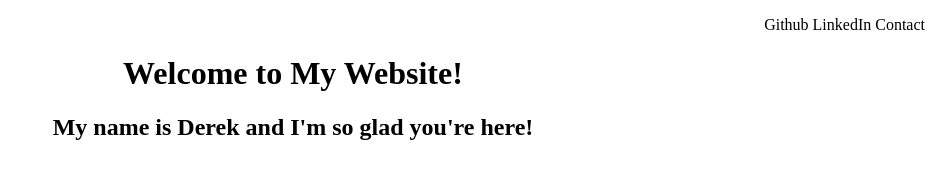
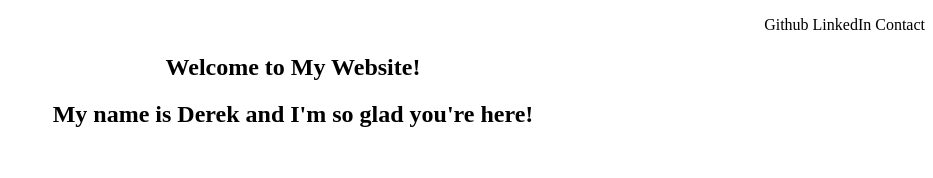
Before and after one commit to derekmeduri/landing-page, a plain HTML site: page index.html in a window 1280 px wide. Shown: the whole page, without its empty margins (347-1280 px from the left). Drawn offline with Linux system fonts and the light colour scheme.

Commit message:
updating html

```diff
--- a/index.html
+++ b/index.html
@@ -15,9 +15,10 @@
         </ul>
       </nav>
     </header>
-
-    <h1 class="text-center">Welcome to My Website!</h1>
-    <h2 class="text-center">My name is Derek and I'm so glad you're here!</h2>
+    <section class="text-center">
+      <h1>Welcome to My Website!</h1>
+      <h2>My name is Derek and I'm so glad you're here!</h2>
+    </section>
 
     <footer>
       <nav></nav>
```
